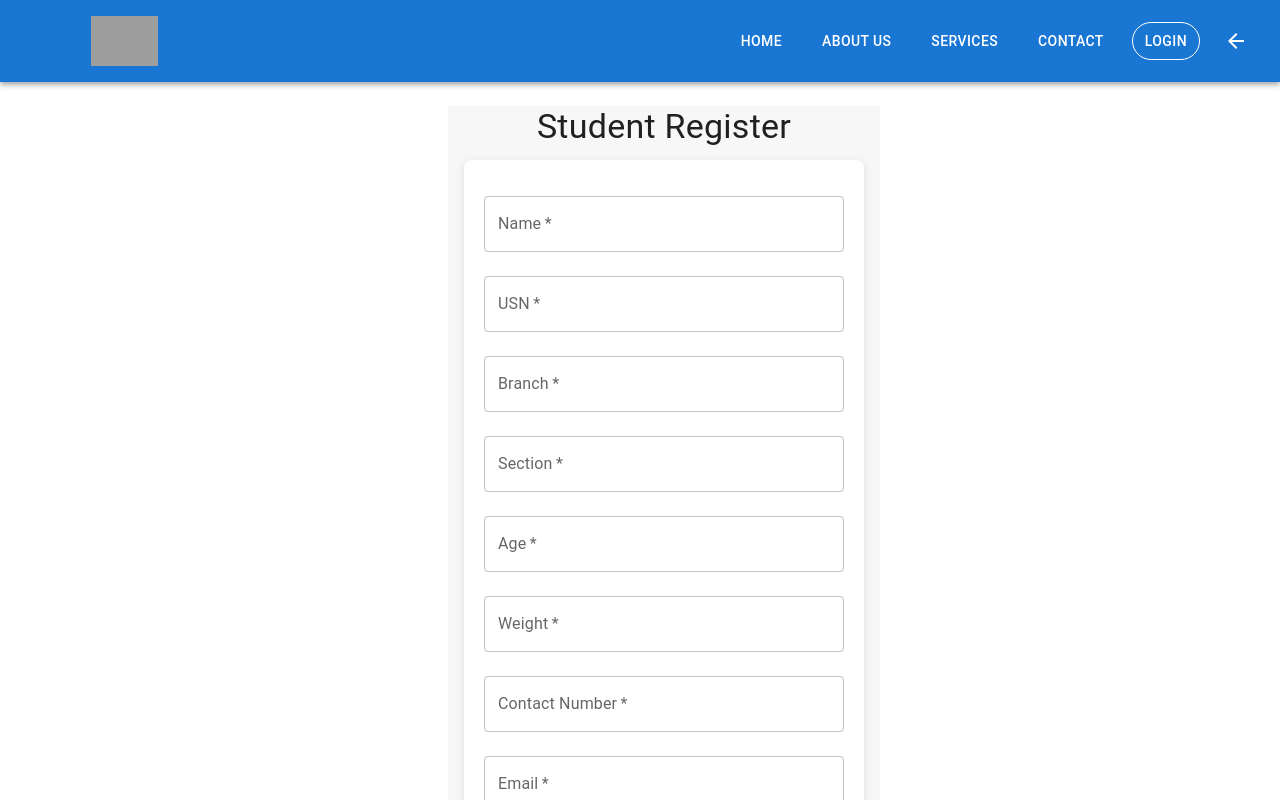
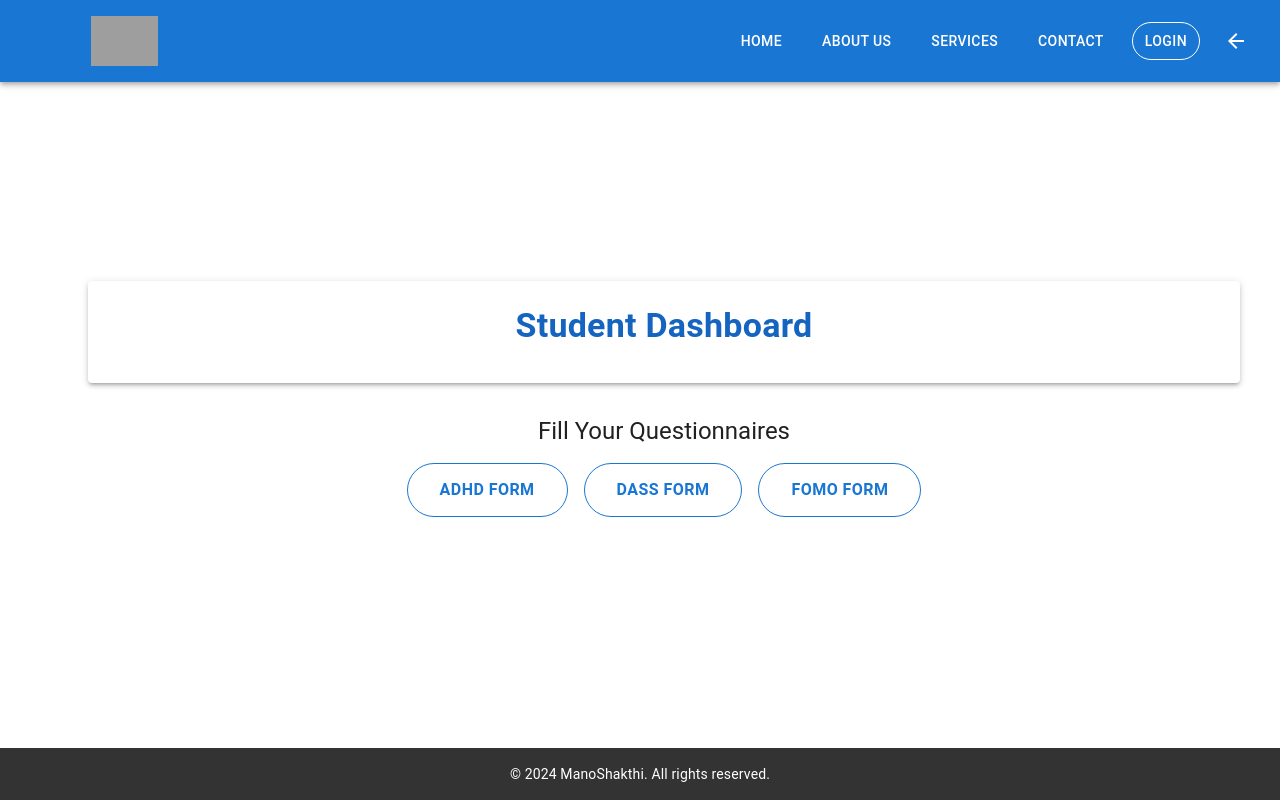
Before and after one commit to ShashankPrabhu21/project_ManoShakti, a React (Vite) app in the folder three-login-forms/: page /register/student in a window 1280 px wide. Built offline with nearby package versions, Linux system fonts and the light colour scheme; grey boxes are pictures that could not be loaded.

Commit message:
remove password validate from student dashboard

```diff
--- a/three-login-forms/src/components/Auth/StudentRegister.jsx
+++ b/three-login-forms/src/components/Auth/StudentRegister.jsx
@@ -1,216 +1,188 @@
-import React, { useState } from 'react';
-import { Box, Button, TextField, Typography } from '@mui/material';
-import { getAuth, createUserWithEmailAndPassword } from 'firebase/auth';
-import { db } from '../../firebaseConfig';
-import { doc, setDoc, collection } from 'firebase/firestore';
+import React, { useEffect, useState } from 'react';
+import { auth, db } from '../../firebaseConfig';
+import { doc, getDoc, updateDoc } from 'firebase/firestore';
+import ADHDForm from '../adhdform';
+import DASSForm from '../dassform';
+import FOMOForm from '../fomoform';
+import {
+  Container,
+  Typography,
+  Card,
+  Box,
+  Button,
+  useMediaQuery,
+  Grid,
+} from '@mui/material';
 
-function StudentRegister() {
-  const [email, setEmail] = useState('');
-  const [password, setPassword] = useState('');
-  const [confirmPassword, setConfirmPassword] = useState('');
-  const [name, setName] = useState('');
-  const [usn, setUsn] = useState('');
-  const [branch, setBranch] = useState('');
-  const [section, setSection] = useState('');
-  const [age, setAge] = useState('');
-  const [weight, setWeight] = useState('');
-  const [contact, setContact] = useState('');
-  const [isSubmitting, setIsSubmitting] = useState(false);
+function StudentDashboard() {
+  const [studentData, setStudentData] = useState(null);
+  const [activeForm, setActiveForm] = useState(null);
+  const [adhdSubmitted, setAdhdSubmitted] = useState(false);
+  const [dassSubmitted, setDassSubmitted] = useState(false);
+  const [fomoSubmitted, setFomoSubmitted] = useState(false);
 
-  const auth = getAuth();
+  const isSmallScreen = useMediaQuery('(max-width:600px)');
 
-  const isValidEmail = (email) => /^[^\s@]+@[^\s@]+\.[^\s@]+$/.test(email);
+  useEffect(() => {
+    const fetchStudentData = async () => {
+      const studentId = auth.currentUser.uid;
+      const studentRef = doc(db, 'students', studentId);
+      const studentSnapshot = await getDoc(studentRef);
+      if (studentSnapshot.exists()) {
+        setStudentData(studentSnapshot.data());
+      } else {
+        console.log('No such student document!');
+      }
+    };
+    fetchStudentData();
+  }, []);
 
-  const handleRegister = async (e) => {
-    e.preventDefault();
-
-    if (!name || !usn || !branch || !section || !age || !weight || !contact || !email || !password) {
-      alert('Please fill out all fields.');
-      return;
-    }
-
-    if (!isValidEmail(email)) {
-      alert('Please enter a valid email address.');
-      return;
-    }
-
-    if (password !== confirmPassword) {
-      alert('Passwords do not match.');
-      return;
-    }
-
-    setIsSubmitting(true);
+  const handleFormSubmit = async (formType) => {
+    const studentId = auth.currentUser.uid;
 
     try {
-      const userCredential = await createUserWithEmailAndPassword(auth, email, password);
+      const studentRef = doc(db, 'students', studentId);
 
-      // Reference to the student document
-      const studentRef = doc(db, 'students', usn);
+      if (formType === 'adhd') setAdhdSubmitted(true);
+      if (formType === 'dass') setDassSubmitted(true);
+      if (formType === 'fomo') setFomoSubmitted(true);
 
-      // Add registration details directly to 'details' subcollection
-      const detailsRef = collection(studentRef, 'details');
-      await setDoc(doc(detailsRef, usn), {
-        name,
-        branch,
-        section,
-        age,
-        weight,
-        contact,
-        email,
+      await updateDoc(studentRef, {
+        [`forms.${formType}`]: true,
       });
 
-      alert('Registration successful');
-
-      // Clear the form
-      setEmail('');
-      setPassword('');
-      setConfirmPassword('');
-      setName('');
-      setUsn('');
-      setBranch('');
-      setSection('');
-      setAge('');
-      setWeight('');
-      setContact('');
+      alert(`${formType.toUpperCase()} Form submitted successfully!`);
+      setActiveForm(null);
     } catch (error) {
-      console.error('Error registering user:', error);
-      if (error.code === 'auth/email-already-in-use') {
-        alert('This email is already registered.');
-      } else {
-        alert('An error occurred during registration. Please try again.');
-      }
-    } finally {
-      setIsSubmitting(false);
+      console.error('Error submitting form:', error);
     }
   };
 
+  const handleButtonClick = (formType) => {
+    setActiveForm(activeForm === formType ? null : formType);
+  };
+
   return (
-    <Box
+    <Container maxWidth="lg" sx={{ mt: 4, mb: 4 }}>
+      <Card sx={{ boxShadow: 3, p: 3, mb: 4 }}>
+        <Typography
+          variant="h4"
+          align="center"
+          gutterBottom
+          sx={{ fontWeight: 'bold', color: '#1565c0' }}
+        >
+          Student Dashboard
+        </Typography>
+
+        {studentData && (
+          <Box textAlign="center" sx={{ mb: 4 }}>
+            <Typography variant="h6">Welcome, {studentData.name}</Typography>
+          </Box>
+        )}
+      </Card>
+
+      <Box sx={{ textAlign: 'center', mb: 4 }}>
+        <Typography variant="h5" sx={{ mb: 2 }}>
+          Fill Your Questionnaires
+        </Typography>
+
+        <Grid container spacing={2} justifyContent="center">
+          {/* ADHD Form Button */}
+          <Grid item xs={12} sm="auto">
+            <Button
+              variant="outlined"
+              onClick={() => handleButtonClick('adhd')}
               sx={{
-        display: 'flex',
-        flexDirection: 'column',
-        justifyContent: 'center',
-        alignItems: 'center',
-        minHeight: '100vh',
-        backgroundColor: '#f7f7f7',
-        paddingBottom: '60px',
-        paddingLeft: '1rem',
-        paddingRight: '1rem',
+                width: isSmallScreen ? '100%' : 'auto',
+                paddingX: 4,
+                paddingY: 1.5,
+                fontSize: '1rem',
+                borderWidth: adhdSubmitted ? 3 : 1,
+                borderColor: adhdSubmitted ? '#43a047' : '#1976d2',
+                color: adhdSubmitted ? '#43a047' : '#1976d2',
+                borderRadius: 8,
+                fontWeight: 'bold',
+                transition: 'all 0.3s ease',
+                '&:hover': {
+                  backgroundColor: adhdSubmitted ? '#dcedc8' : '#e3f2fd',
+                },
               }}
             >
-      <Typography variant="h4" gutterBottom>
-        Student Register
-      </Typography>
-      <Box
-        component="form"
-        onSubmit={handleRegister}
+              ADHD Form
+            </Button>
+          </Grid>
+
+          {/* DASS Form Button */}
+          <Grid item xs={12} sm="auto">
+            <Button
+              variant="outlined"
+              onClick={() => handleButtonClick('dass')}
               sx={{
-          maxWidth: '400px',
-          width: '100%',
-          backgroundColor: 'white',
-          padding: '20px',
-          borderRadius: '8px',
-          boxShadow: '0 2px 10px rgba(0, 0, 0, 0.1)',
-          boxSizing: 'border-box',
+                width: isSmallScreen ? '100%' : 'auto',
+                paddingX: 4,
+                paddingY: 1.5,
+                fontSize: '1rem',
+                borderWidth: dassSubmitted ? 3 : 1,
+                borderColor: dassSubmitted ? '#43a047' : '#1976d2',
+                color: dassSubmitted ? '#43a047' : '#1976d2',
+                borderRadius: 8,
+                fontWeight: 'bold',
+                transition: 'all 0.3s ease',
+                '&:hover': {
+                  backgroundColor: dassSubmitted ? '#dcedc8' : '#e3f2fd',
+                },
               }}
             >
-        <TextField
-          fullWidth
-          label="Name"
-          value={name}
-          onChange={(e) => setName(e.target.value)}
-          margin="normal"
-          required
-        />
-        <TextField
-          fullWidth
-          label="USN"
-          value={usn}
-          onChange={(e) => setUsn(e.target.value)}
-          margin="normal"
-          required
-        />
-        <TextField
-          fullWidth
-          label="Branch"
-          value={branch}
-          onChange={(e) => setBranch(e.target.value)}
-          margin="normal"
-          required
-        />
-        <TextField
-          fullWidth
-          label="Section"
-          value={section}
-          onChange={(e) => setSection(e.target.value)}
-          margin="normal"
-          required
-        />
-        <TextField
-          fullWidth
-          label="Age"
-          value={age}
-          type="number"
-          onChange={(e) => setAge(e.target.value)}
-          margin="normal"
-          required
-        />
-        <TextField
-          fullWidth
-          label="Weight"
-          value={weight}
-          type="number"
-          onChange={(e) => setWeight(e.target.value)}
-          margin="normal"
-          required
-        />
-        <TextField
-          fullWidth
-          label="Contact Number"
-          value={contact}
-          onChange={(e) => setContact(e.target.value)}
-          margin="normal"
-          required
-        />
-        <TextField
-          fullWidth
-          label="Email"
-          type="email"
-          value={email}
-          onChange={(e) => setEmail(e.target.value)}
-          margin="normal"
-          required
-        />
-        <TextField
-          fullWidth
-          label="Password"
-          type="password"
-          value={password}
-          onChange={(e) => setPassword(e.target.value)}
-          margin="normal"
-          required
-        />
-        <TextField
-          fullWidth
-          label="Confirm Password"
-          type="password"
-          value={confirmPassword}
-          onChange={(e) => setConfirmPassword(e.target.value)}
-          margin="normal"
-          required
-        />
+              DASS Form
+            </Button>
+          </Grid>
+
+          {/* FOMO Form Button */}
+          <Grid item xs={12} sm="auto">
             <Button
-          fullWidth
-          variant="contained"
-          color="primary"
-          type="submit"
-          disabled={isSubmitting}
+              variant="outlined"
+              onClick={() => handleButtonClick('fomo')}
+              sx={{
+                width: isSmallScreen ? '100%' : 'auto',
+                paddingX: 4,
+                paddingY: 1.5,
+                fontSize: '1rem',
+                borderWidth: fomoSubmitted ? 3 : 1,
+                borderColor: fomoSubmitted ? '#43a047' : '#1976d2',
+                color: fomoSubmitted ? '#43a047' : '#1976d2',
+                borderRadius: 8,
+                fontWeight: 'bold',
+                transition: 'all 0.3s ease',
+                '&:hover': {
+                  backgroundColor: fomoSubmitted ? '#dcedc8' : '#e3f2fd',
+                },
+              }}
             >
-          {isSubmitting ? 'Registering...' : 'Register'}
+              FOMO Form
             </Button>
+          </Grid>
+        </Grid>
       </Box>
+
+      <Box sx={{ mt: 4 }}>
+        {activeForm === 'adhd' && (
+          <Card sx={{ p: 3, mb: 3 }}>
+            <ADHDForm onSubmit={() => handleFormSubmit('adhd')} />
+          </Card>
+        )}
+        {activeForm === 'dass' && (
+          <Card sx={{ p: 3, mb: 3 }}>
+            <DASSForm onSubmit={() => handleFormSubmit('dass')} />
+          </Card>
+        )}
+        {activeForm === 'fomo' && (
+          <Card sx={{ p: 3, mb: 3 }}>
+            <FOMOForm onSubmit={() => handleFormSubmit('fomo')} />
+          </Card>
+        )}
       </Box>
+    </Container>
   );
 }
 
-export default StudentRegister;
+export default StudentDashboard;
```
Also changed, not shown: three-login-forms/src/components/Dashboard/StudentDashboard.jsx (+0 -56 lines). Lines whose indentation alone changed are shown as unchanged.
